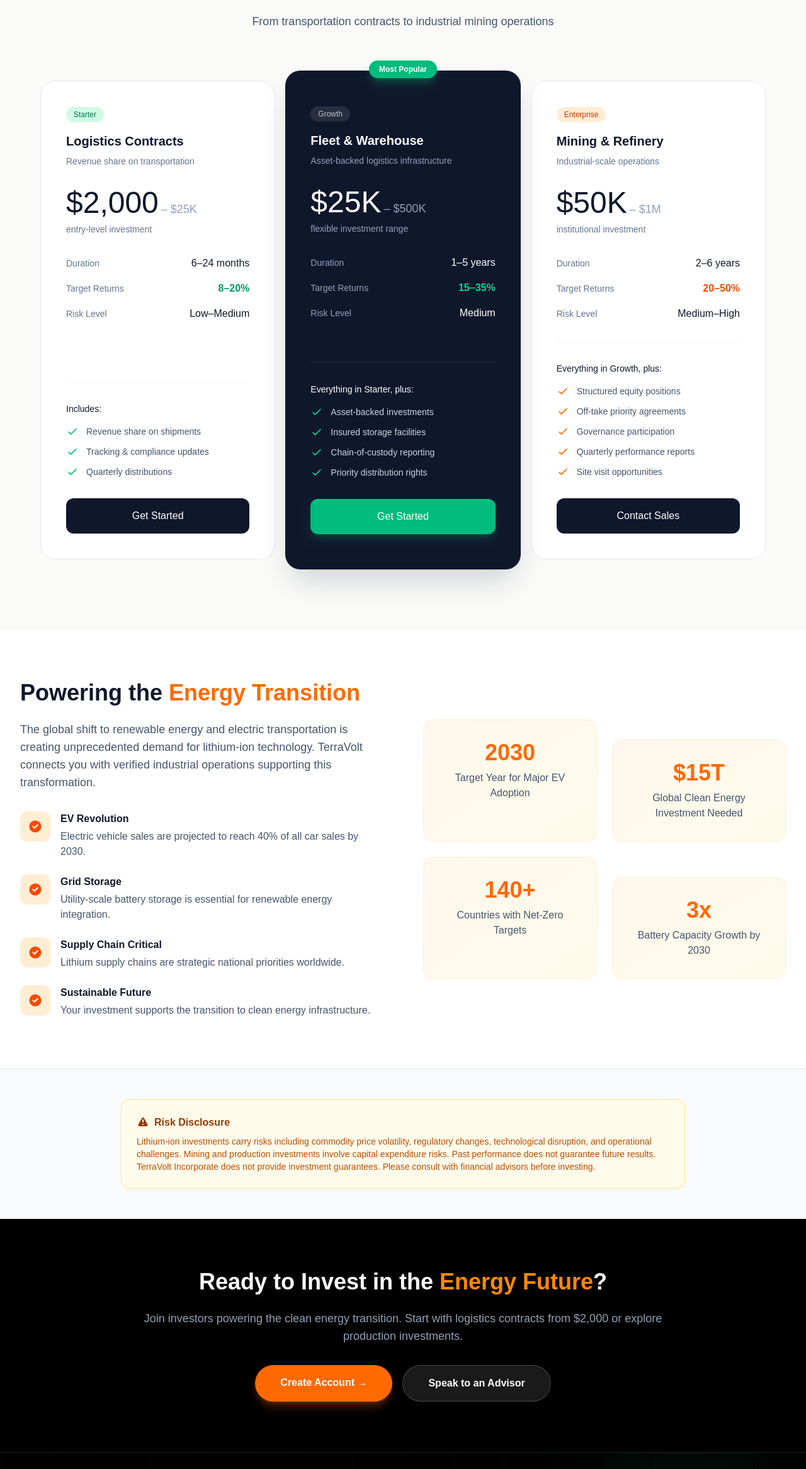
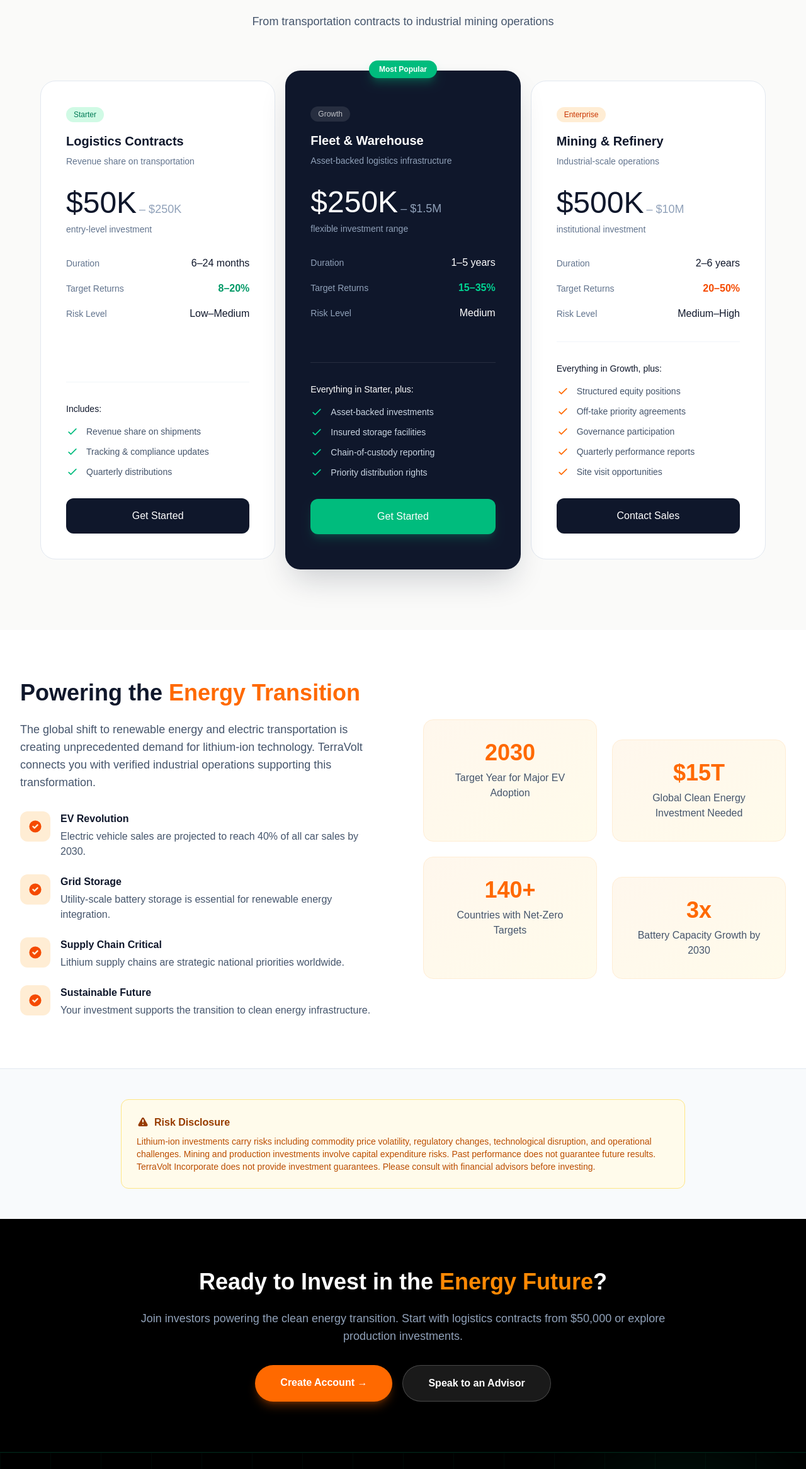
Before and after one commit to wdesign589/teravolt, a Next.js app: page /investments/lithium in a window 1280 px wide. Shown: the part 1600-3932 px from the top of the page at 63% size. Built offline with nearby package versions, Linux system fonts and the light colour scheme; no server answers.

Commit message:
Update investment plan pricing tiers
- Starter (Logistics Contracts): K - K (was K - K)
- Growth (Fleet & Warehouse): K - .5M (was K - K)
- Enterprise (Mining & Refinery): K - M (was K - M)
- Updated CTA text to reflect new minimum

```diff
--- a/app/(dashboard)/layout.tsx
+++ b/app/(dashboard)/layout.tsx
@@ -568,9 +568,7 @@
 
         {/* Page Content */}
         <main className="p-8">
-          <div className="max-w-6xl mx-auto">
-            {children}
-          </div>
+          {children}
         </main>
       </div>
     </div>
--- a/app/(pages)/investments/lithium/page.tsx
+++ b/app/(pages)/investments/lithium/page.tsx
@@ -124,8 +124,8 @@
 
               <div className="mb-8">
                 <div className="flex items-baseline gap-1">
-                  <span className="text-5xl font-light text-slate-900">$2,000</span>
-                  <span className="text-slate-400 text-lg">– $25K</span>
+                  <span className="text-5xl font-light text-slate-900">$50K</span>
+                  <span className="text-slate-400 text-lg">– $250K</span>
                 </div>
                 <p className="text-slate-500 text-sm mt-2">entry-level investment</p>
               </div>
@@ -189,8 +189,8 @@
 
               <div className="mb-8">
                 <div className="flex items-baseline gap-1">
-                  <span className="text-5xl font-light text-white">$25K</span>
-                  <span className="text-slate-400 text-lg">– $500K</span>
+                  <span className="text-5xl font-light text-white">$250K</span>
+                  <span className="text-slate-400 text-lg">– $1.5M</span>
                 </div>
                 <p className="text-slate-400 text-sm mt-2">flexible investment range</p>
               </div>
@@ -249,8 +249,8 @@
 
               <div className="mb-8">
                 <div className="flex items-baseline gap-1">
-                  <span className="text-5xl font-light text-slate-900">$50K</span>
-                  <span className="text-slate-400 text-lg">– $1M</span>
+                  <span className="text-5xl font-light text-slate-900">$500K</span>
+                  <span className="text-slate-400 text-lg">– $10M</span>
                 </div>
                 <p className="text-slate-500 text-sm mt-2">institutional investment</p>
               </div>
@@ -381,7 +381,7 @@
             Ready to Invest in the <span className="text-orange-400">Energy Future</span>?
           </h2>
           <p className="text-lg text-slate-400 mb-8">
-            Join investors powering the clean energy transition. Start with logistics contracts from $2,000 or explore production investments.
+            Join investors powering the clean energy transition. Start with logistics contracts from $50,000 or explore production investments.
           </p>
           <div className="flex flex-col sm:flex-row gap-4 justify-center">
             <Link
```
